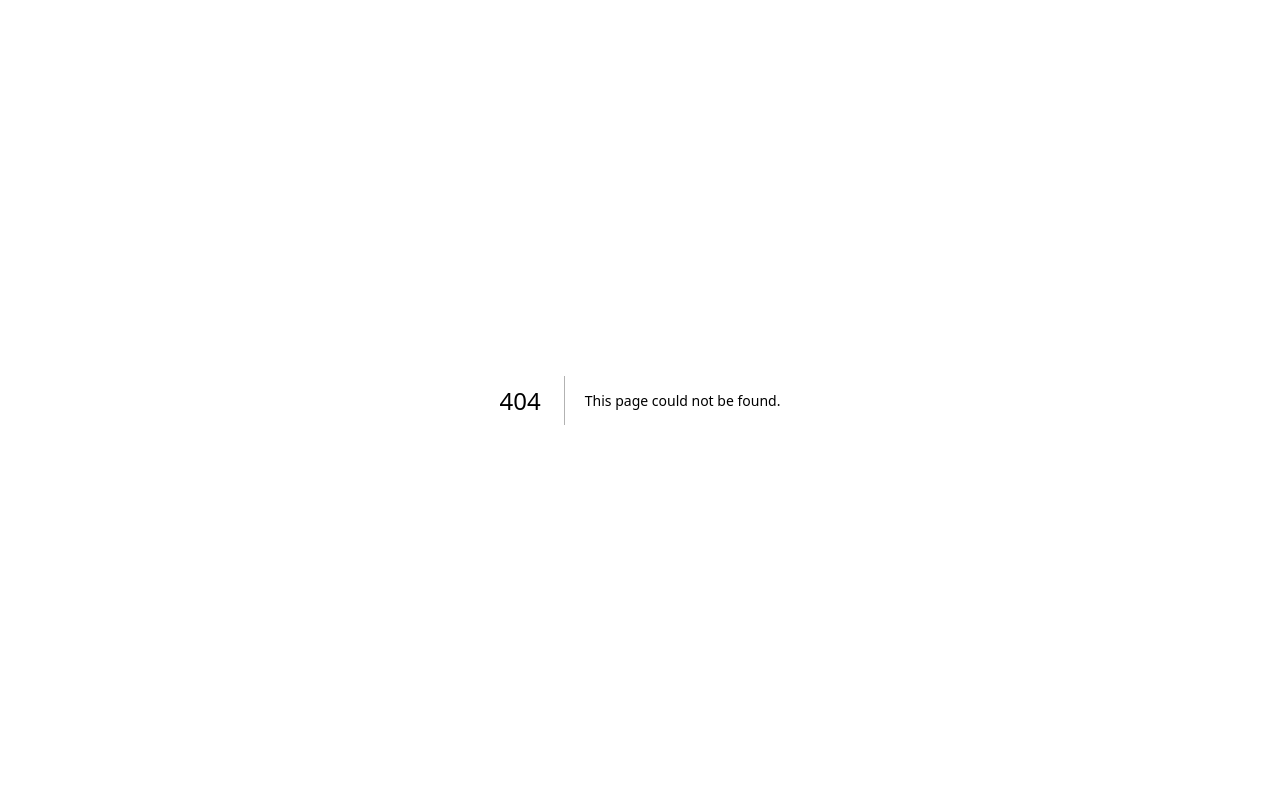
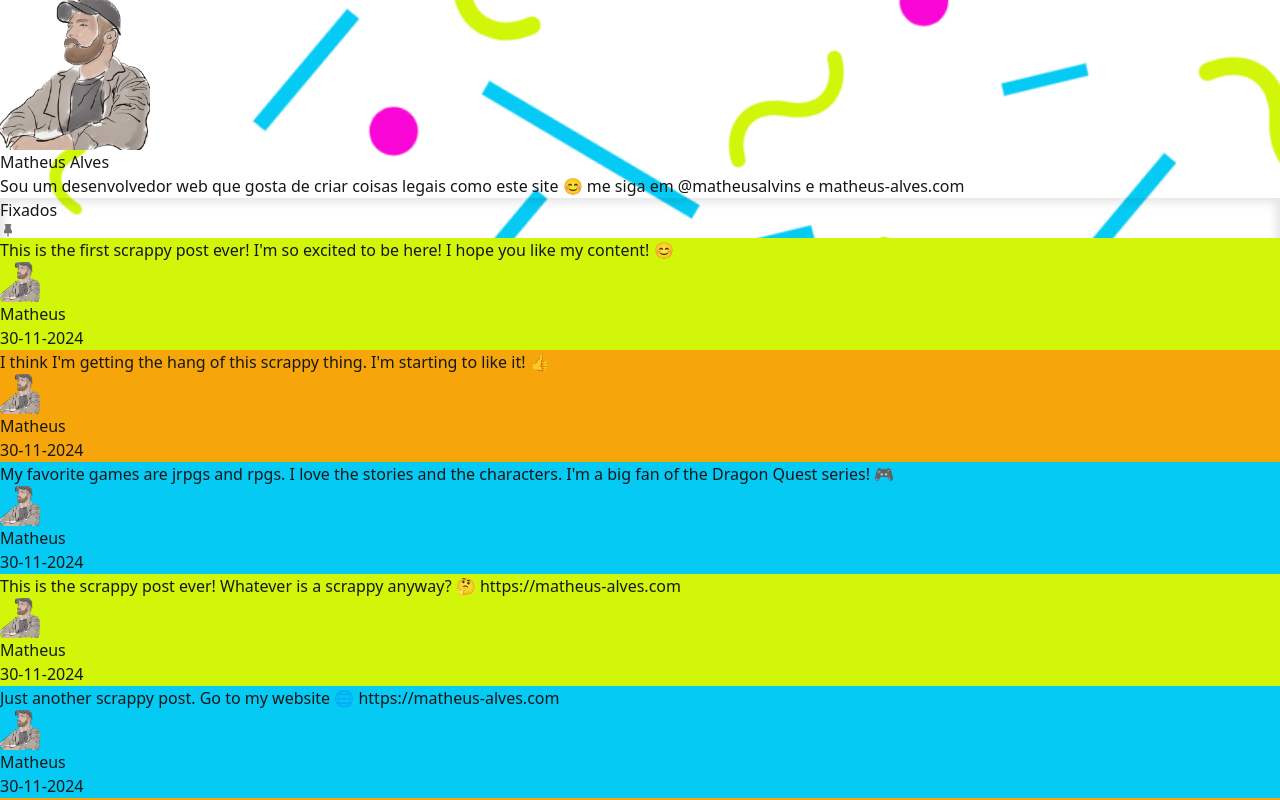
Before and after one commit to matheAlves/scrappy, a Next.js app: page /1 in a window 1280 px wide. Before the commit this address had no page. Shown: the top 800 px of the page. Built offline with nearby package versions, Linux system fonts and the light colour scheme.

Commit message:
feat: create user profile page and enhance profile component with updated bio and styling improvements

```diff
--- /dev/null
+++ b/src/app/[user]/page.tsx
@@ -0,0 +1,11 @@
+import Profile from "@/app/components/profile";
+export default function Home() {
+  return (
+    <div
+    className="flex items-center justify-center min-h-screen "
+    >
+      <Profile />
+      <div className="flex flex-col items-center justify-center w-4/5 h-dvh bg-white bg-opacity-90"/>
+    </div>
+  );
+}
--- a/src/app/components/profile.tsx
+++ b/src/app/components/profile.tsx
@@ -20,7 +20,7 @@ interface Scrappy {
 const user: UserProfile = {
     id: 1,
     name: "Matheus Alves",
-    bio: " a web developer",
+    bio: "Sou um desenvolvedor web que gosta de criar coisas legais como este site 😊 me siga em @matheusalvins e matheus-alves.com",
     avatarUrl: avatar.src as string
 }
 
@@ -79,7 +79,7 @@ const ScrappyCard = (post: Scrappy) => {
                 className="text-md text-black"
             >
                 {post.content.split(' ').map((word, index) => (
-                    word.startsWith('http') ? <a key={index} href={word} target="_blank"  rel="noopener noreferrer" className="text-purple-400 bg-lime-400 p-1">{word}</a> : <>{word} </>
+                    word.startsWith('http') ? <a key={index} href={word} target="_blank" rel="noopener noreferrer" className="text-purple-400 bg-lime-400 p-1">{word}</a> : <>{word} </>
                 ))}
             </p>
 
@@ -128,14 +128,14 @@ const Profile = () => {
                         className='rounded-full bg-white bg-opacity-80 shadow-lg border border-dashed border-black'
                     />
                     <div
-                        className='flex flex-col justify-center bg-[#04caf4] bg-opacity-30 w-fit p-4 rounded-lg shadow-md'
+                        className='flex flex-col justify-center border border-dashed border-black bg-white bg-opacity-60 p-4 rounded-lg shadow-md h-full w-full'
                     >
                         <h1
-                            className="text-4xl text-white"
+                            className="text-4xl text-black"
                         >{user.name}
                         </h1>
                         <h2
-                            className="text-2xl text-white"
+                            className="text-lg text-black"
                         >{user.bio}
                         </h2>
                     </div>
@@ -154,7 +154,7 @@ const Profile = () => {
                 >
                     <h2
                         className="text-md self-start text-zinc-500 "
-                    >Fixed
+                    >Fixados
                     </h2>
                     <TbPinnedFilled fill="#71717a" />
                 </div>
```
